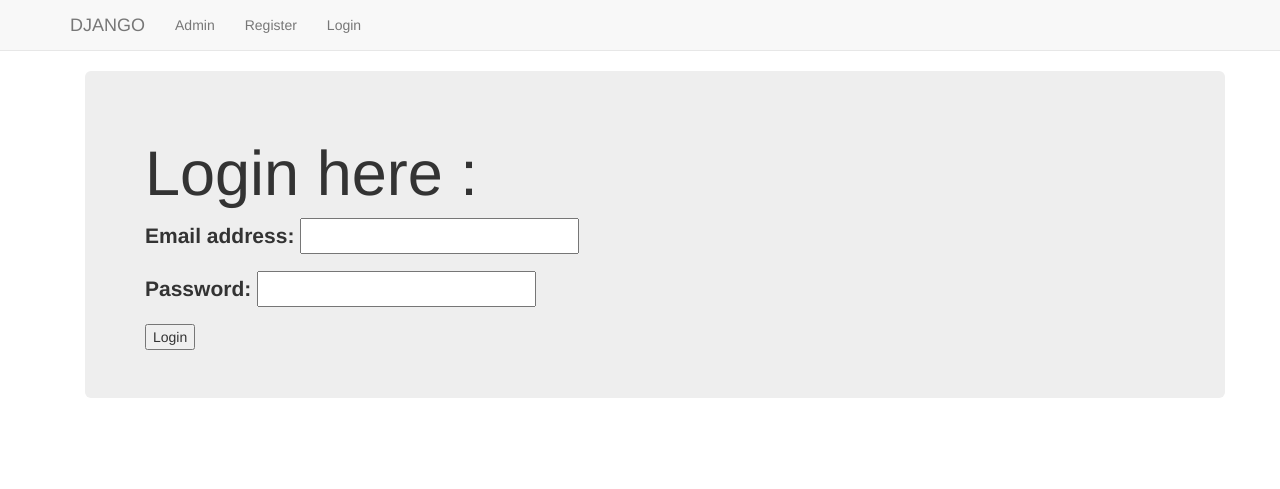
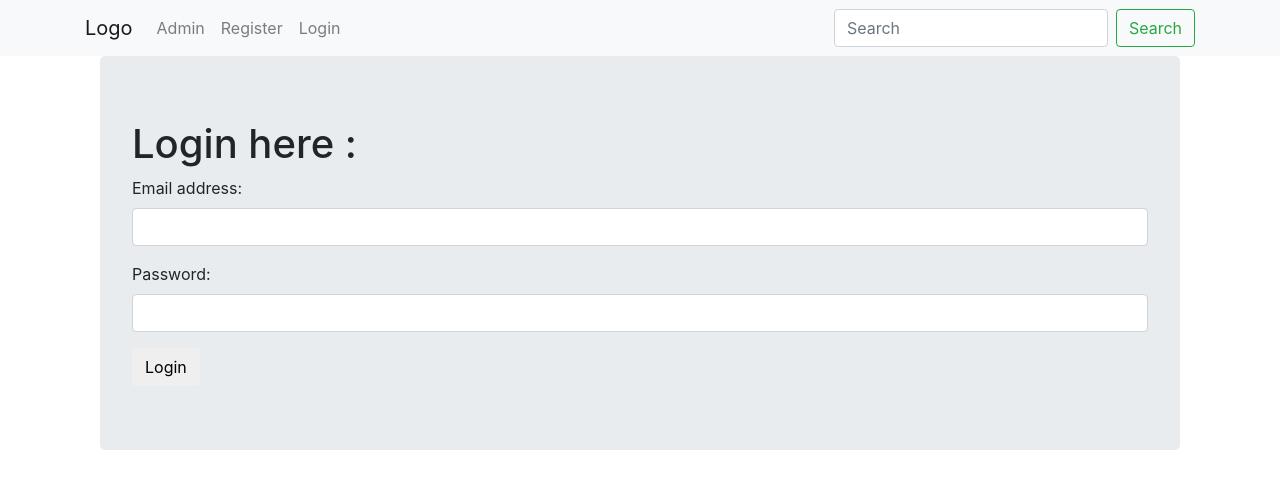
Before and after one commit to kishor-dabi/django-crud, a Django app: page /user_login/ in a window 1280 px wide. Shown: the top 489 px of the page. Run offline with Django 3.2, Linux system fonts and the light colour scheme; some libraries are stand-ins or nearby versions.

Commit message:
changes for update user

```diff
--- a/app/forms.py
+++ b/app/forms.py
@@ -4,13 +4,35 @@ from django.contrib.auth.models import User
 
 
 class UserForm(forms.ModelForm):
-    password = forms.CharField(widget=forms.PasswordInput())
+    # password = forms.CharField(widget=forms.PasswordInput())
 
     class Meta:
 
         model = User
-        fields = ('username', 'password', 'email')
-        attrs = {'class': 'form-control'}
+        fields = ['username', 'email', 'password']
+        widgets = {
+            'password': forms.PasswordInput(
+                attrs={
+                    'class': 'form-control',
+                    # 'label': "Password"
+                }
+            ),
+            'username': forms.TextInput(
+                attrs={
+                    'class': 'form-control'
+                }
+            ),
+            'email': forms.TextInput(
+                attrs={
+                    'class': 'form-control'
+                }
+            ),
+            'last_name': forms.TextInput(
+                attrs={
+                    'class': 'form-control'
+                }
+            ),
+        }
 
 
 class UserProfileInfoForm(forms.ModelForm):
@@ -19,12 +41,89 @@ class UserProfileInfoForm(forms.ModelForm):
 
         model = UserProfileInfo
         fields = ('portfolio_site', 'profile_pic')
-        attrs = {'class': 'form-control'}
+        widgets = {
+            'portfolio_site': forms.TextInput(
+                attrs={
+                    'class': 'form-control',
+                }
+            ),
+            # 'profile_pic': forms.FileInput(
+            #     attrs={
+            #         'class': 'form-control',
+            #     }
+            # )
+
+        }
 
 
 class LoginForm(forms.ModelForm):
-    password = forms.CharField(widget=forms.PasswordInput)
+    # password = forms.CharField(widget=forms.PasswordInput)
 
     class Meta:
         model = User
         fields = ['email', 'password']
+        widgets = {
+            'password': forms.PasswordInput(
+                attrs={
+                    'class': 'form-control',
+                    'id': "PasswordId",
+                    'min': 3
+                    # 'label': "Password"
+                }
+            ),
+            'email': forms.TextInput(
+                attrs={
+                    'class': 'form-control'
+                }
+            ),
+        }
+
+
+class UserProfileForm(forms.ModelForm):
+    # password = forms.CharField(widget=forms.PasswordInput())
+    # password = forms.CharField(widget=forms.PasswordInput(), required=True)
+    # password_1 = forms.CharField(widget=forms.PasswordInput(attrs={
+    #                 'class': 'form-control',
+    #             }), required=True, label='Confirm password', )
+
+    class Meta:
+
+        model = User
+        fields = ('id', 'first_name', 'last_name', 'email', )#'__all__'  #  'password'
+        widgets = {
+            'password': forms.PasswordInput(
+                attrs={
+                    'class': 'form-control',
+                    # 'label': "Password"
+                }
+            ),
+            'email': forms.TextInput(
+                attrs={
+                    'class': 'form-control'
+                }
+            ),
+            'first_name': forms.TextInput(
+                attrs={
+                    'class': 'form-control'
+                }
+            ),
+            'last_name': forms.TextInput(
+                attrs={
+                    'class': 'form-control'
+                }
+            ),
+            'id': forms.TextInput(
+                attrs={
+                    'type': 'hidden',
+                    'class': 'form-control'
+                }
+            ),
+        }
+        # exclude = ['username', 'password']
+        # attrs = {'class': 'form-control'}
+        parsley_extras = {
+            'password_1': {
+                'equalto': "password",
+                'error-message': "Your passwords do not match.",
+            },
+        }
--- a/app/templates/app/base.html
+++ b/app/templates/app/base.html
@@ -4,27 +4,112 @@
     <meta charset="utf-8">
     <title>Base</title>
     <!-- Latest compiled and minified CSS -->
-    <link rel="stylesheet" href="https://maxcdn.bootstrapcdn.com/bootstrap/3.3.7/css/bootstrap.min.css" integrity="sha384-BVYiiSIFeK1dGmJRAkycuHAHRg32OmUcww7on3RYdg4Va+PmSTsz/K68vbdEjh4u" crossorigin="anonymous">
+      <script src="https://code.jquery.com/jquery-3.4.1.slim.min.js" integrity="sha384-J6qa4849blE2+poT4WnyKhv5vZF5SrPo0iEjwBvKU7imGFAV0wwj1yYfoRSJoZ+n" crossorigin="anonymous"></script>
+<script src="https://cdn.jsdelivr.net/npm/popper.js@1.16.0/dist/umd/popper.min.js" integrity="sha384-Q6E9RHvbIyZFJoft+2mJbHaEWldlvI9IOYy5n3zV9zzTtmI3UksdQRVvoxMfooAo" crossorigin="anonymous"></script>
+      <link rel="stylesheet" href="https://stackpath.bootstrapcdn.com/bootstrap/4.1.3/css/bootstrap.min.css" integrity="sha384-MCw98/SFnGE8fJT3GXwEOngsV7Zt27NXFoaoApmYm81iuXoPkFOJwJ8ERdknLPMO" crossorigin="anonymous">
+<script src="https://stackpath.bootstrapcdn.com/bootstrap/4.1.3/js/bootstrap.min.js" integrity="sha384-ChfqqxuZUCnJSK3+MXmPNIyE6ZbWh2IMqE241rYiqJxyMiZ6OW/JmZQ5stwEULTy" crossorigin="anonymous"></script>
+<!--    <link rel="stylesheet" href="https://maxcdn.bootstrapcdn.com/bootstrap/3.3.7/css/bootstrap.min.css" integrity="sha384-BVYiiSIFeK1dGmJRAkycuHAHRg32OmUcww7on3RYdg4Va+PmSTsz/K68vbdEjh4u" crossorigin="anonymous">-->
 </head>
   <body>
-    <nav class="navbar navbar-default navbar-static-top">
+<!--    <nav class="navbar navbar-default navbar-static-top">-->
+<!--      <div class="container">-->
+<!--        <ul class="nav navbar-nav">-->
+<!--{# Django Home Link / Admin Link / Register Link#}-->
+<!--          <li><a class="navbar-brand" href="{% url 'index' %}">DJANGO</a></li>-->
+<!--          <li><a class="navbar-link" href="{% url 'admin:index' %}">Admin</a></li>-->
+<!--          <li><a class="navbar-link" href="{% url 'app:register' %}">Register</a></li>-->
+<!--          {# Some logic on what to display for last item#}-->
+<!--          {% if user.is_authenticated %}-->
+
+<!--            <li><a class="navbar-link" href="{% url 'app:dashboard' %}">Dashboard</a></li>-->
+<!--            <li><a href="{% url 'logout' %}">Logout</a></li>-->
+<!--          {% else %}-->
+<!--            <li><a class="navbar-link" href="{% url 'app:user_login' %}">Login</a></li>-->
+<!--          {% endif %}-->
+<!--</ul>-->
+<!--      </div>-->
+<!--    </nav>-->
+
+
+    <nav class="navbar navbar-expand-lg navbar-light bg-light">
         <div class="container">
-        <ul class="nav navbar-nav">
-{# Django Home Link / Admin Link / Register Link#}
-          <li><a class="navbar-brand" href="{% url 'index' %}">DJANGO</a></li>
-          <li><a class="navbar-link" href="{% url 'admin:index' %}">Admin</a></li>
-          <li><a class="navbar-link" href="{% url 'app:register' %}">Register</a></li>
+  <a class="navbar-brand" href="{% url 'index' %}">Logo</a>
+<!--  <button class="navbar-toggler" type="button" data-toggle="collapse" data-target="#navbarSupportedContent" aria-controls="navbarSupportedContent" aria-expanded="false" aria-label="Toggle navigation">-->
+<!--    <span class="navbar-toggler-icon"></span>-->
+<!--  </button>-->
+
+  <div class="collapse navbar-collapse" id="navbarSupportedContent">
+    <ul class="navbar-nav mr-auto">
+      <li class="nav-item">
+        <a class="nav-link" href="{% url 'admin:index' %}">Admin</a>
+      </li>
+        <li class="nav-item ">
+        <a class="nav-link" href="{% url 'app:register' %}">Register </a>
+      </li>
     {# Some logic on what to display for last item#}
       {% if user.is_authenticated %}
 
-            <li><a class="navbar-link" href="{% url 'app:dashboard' %}">Dashboard</a></li>
-            <li><a href="{% url 'logout' %}">Logout</a></li>
+<!--        <li><a class="navbar-link" href="{% url 'app:dashboard' %}">Dashboard</a></li>-->
+<!--        <li><a href="{% url 'logout' %}">Logout</a></li>-->
+<!--        -->
+
+        <li class="nav-item ">
+            <a class="nav-link" href="{% url 'index' %}">Home <!--<span class="sr-only">(current)</span>--></a>
+          </li>
+
+
+           <li class="nav-item">
+            <a class="nav-link" href="{% url 'app:dashboard' %}">Dashboard</a>
+           </li>
+
+            <li class="nav-item dropdown">
+                <a class="nav-link dropdown-toggle" href="#" id="navbarDropdown" role="button" data-toggle="dropdown" aria-haspopup="true" aria-expanded="false">
+                  Settings
+                </a>
+                <div class="dropdown-menu" aria-labelledby="navbarDropdown">
+                    <a class="dropdown-item" href="{% url 'logout' %}">Logout</a>
+                    <a class="dropdown-item" href="{% url 'app:profile' %}">Profile</a>
+
+                </div>
+              </li>
+
+
       {% else %}
-            <li><a class="navbar-link" href="{% url 'app:user_login' %}">Login</a></li>
+          <li class="nav-item">
+               <a class="nav-link" href="{% url 'app:user_login' %}">Login</a>
+           </li>
       {% endif %}
+
+
+
+
+
+<!--      <li class="nav-item dropdown">-->
+<!--        <a class="nav-link dropdown-toggle" href="#" id="navbarDropdown" role="button" data-toggle="dropdown" aria-haspopup="true" aria-expanded="false">-->
+<!--          Dropdown-->
+<!--        </a>-->
+<!--        <div class="dropdown-menu" aria-labelledby="navbarDropdown">-->
+<!--          <a class="dropdown-item" href="#">Action</a>-->
+<!--          <a class="dropdown-item" href="#">Another action</a>-->
+<!--          <div class="dropdown-divider"></div>-->
+<!--          <a class="dropdown-item" href="#">Something else here</a>-->
+<!--        </div>-->
+<!--      </li>-->
+<!--      <li class="nav-item">-->
+<!--        <a class="nav-link disabled" href="#">Disabled</a>-->
+<!--      </li>-->
     </ul>
+    <form class="form-inline my-2 my-lg-0">
+      <input class="form-control mr-sm-2" type="search" placeholder="Search" aria-label="Search">
+      <button class="btn btn-outline-success my-2 my-sm-0" type="submit">Search</button>
+    </form>
+  </div>
     </div>
 </nav>
+
+
+
+
     <div class="container">
     {% block body_block %}
     {% endblock %}
--- a/app/templates/app/login.html
+++ b/app/templates/app/login.html
@@ -10,7 +10,7 @@
         {% if messages %}
             <ul class="messages">
                 {% for message in messages %}
-                <li{% if message.tags %} class="{{ message.tags }}"{% endif %}>{{ message }}</li>
+                <li {% if message.tags %} class="{{ message.tags }}"{% endif %}>{{ message }}</li>
                 {% endfor %}
             </ul>
         {% endif %}
@@ -21,7 +21,7 @@
 <!--<label for="password">Password:</label>-->
 <!--          <input type="password" name="password" placeholder="Password">-->
 <!--    #}-->
-<input type="submit" name="" value="Login">
+<input type="submit" class="btn" name="" value="Login">
 </form>
 </div>
   </div>
--- a/app/urls.py
+++ b/app/urls.py
@@ -5,6 +5,7 @@ from app import views
 urlpatterns = [
     # url(r'^$', views.index, name='index'),
     url(r'^register/$', views.register, name='register'),
+    url(r'^profile/$', views.ProfileView.as_view(), name='profile'),
     # url(r'^user_login/$', views.user_login, name='user_login'),
     url(r'^user_login/$', views.UserLogin.as_view(), name='user_login'),
     url(r'^dashboard/$', views.Dashboard.as_view(), name='dashboard'),
--- a/app/views.py
+++ b/app/views.py
@@ -1,6 +1,6 @@
-from django.shortcuts import render, redirect
+from django.shortcuts import render, redirect, get_object_or_404
 
-from app.forms import UserForm, UserProfileInfoForm
+from app.forms import UserForm, UserProfileInfoForm, UserProfileForm
 from django.contrib.auth import authenticate, login, logout
 from django.contrib import messages
 from django.http import HttpResponseRedirect, HttpResponse
@@ -8,7 +8,9 @@ from django.urls import reverse
 from django.contrib.auth.decorators import login_required
 from .forms import LoginForm
 from django.contrib.auth.models import User
-from django.views.generic import FormView, RedirectView, ListView
+from django.views.generic import FormView, RedirectView, ListView, DetailView
+from django.views.generic.edit import UpdateView
+
 # Create your views here.
 
 
@@ -130,3 +132,51 @@ class Dashboard(ListView):
             response_data['message'] = user_message
 
         return render(request, self.template_name, response_data)
+
+
+class ProfileView(UpdateView):
+    model = User
+    template_name = 'app/my_profile.html'
+    object = None
+
+    user_form = UserProfileForm()
+    profile_image_form = UserProfileInfoForm()
+
+    def get(self, request, **kwargs):
+
+        user = get_object_or_404(User, pk=request.session.get('_auth_user_id'))
+        # user = User.objects.filter(pk=request.session.get('_auth_user_id'))
+        # print(self.user_form, profile_image_form)
+        response_data = {"users": request.session}
+        # if users.count() == 0:
+        #     user_message = "No record Found"
+        #     response_data['message'] = user_message
+        print(request.session.get('_auth_user_id'), user)
+        user_form = UserProfileForm(instance=user)
+        profile_image_form = UserProfileInfoForm()
+        # return self.render_to_response(self.get_context_data(
+        #     object=self.object, user_form=user_form, profile_image_form=profile_image_form))
+
+        return render(request, self.template_name, {'user_form': user_form, 'profile_image_form': profile_image_form})
+
+    def post(self, request):
+        user_form = UserProfileForm(data=request.POST)
+        profile_form = UserProfileInfoForm(data=request.POST)
+        # print(user_form.is_valid(), profile_form.is_valid(), user_form, profile_form)
+        if user_form.is_valid() and profile_form.is_valid():
+            user = user_form.save(commit=False)
+            user['id'] = request.session.get('_auth_user_id')
+            # user.set_password(user.password)
+            print(user, "------------------------------")
+            user.update()
+            profile = profile_form.save(commit=False)
+            profile.user = user
+            if 'profile_pic' in request.FILES:
+                print('found it')
+                profile.profile_pic = request.FILES['profile_pic']
+            profile.save()
+            return render(request, self.template_name, {'messages': "Update Successfully"})
+        else:
+            return render(request, self.template_name, {'user_form': self.user_form,
+                                                        'profile_image_form': self.profile_image_form,
+                                                        'messages': "Please fill all fields"})
```
Also changed, not shown: app/templates/app/my_profile.html (added, +31 -0 lines), db.sqlite3. Lines whose indentation alone changed are shown as unchanged.
